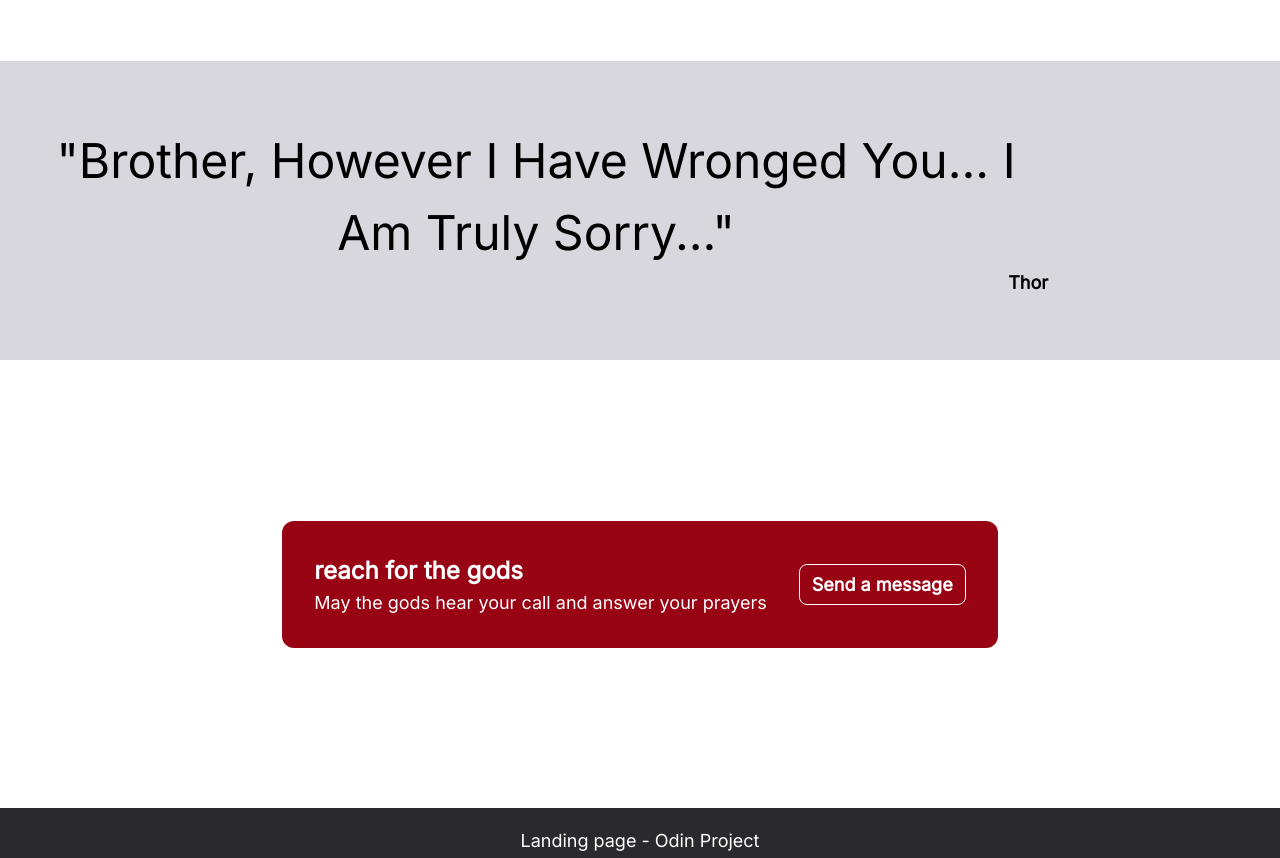
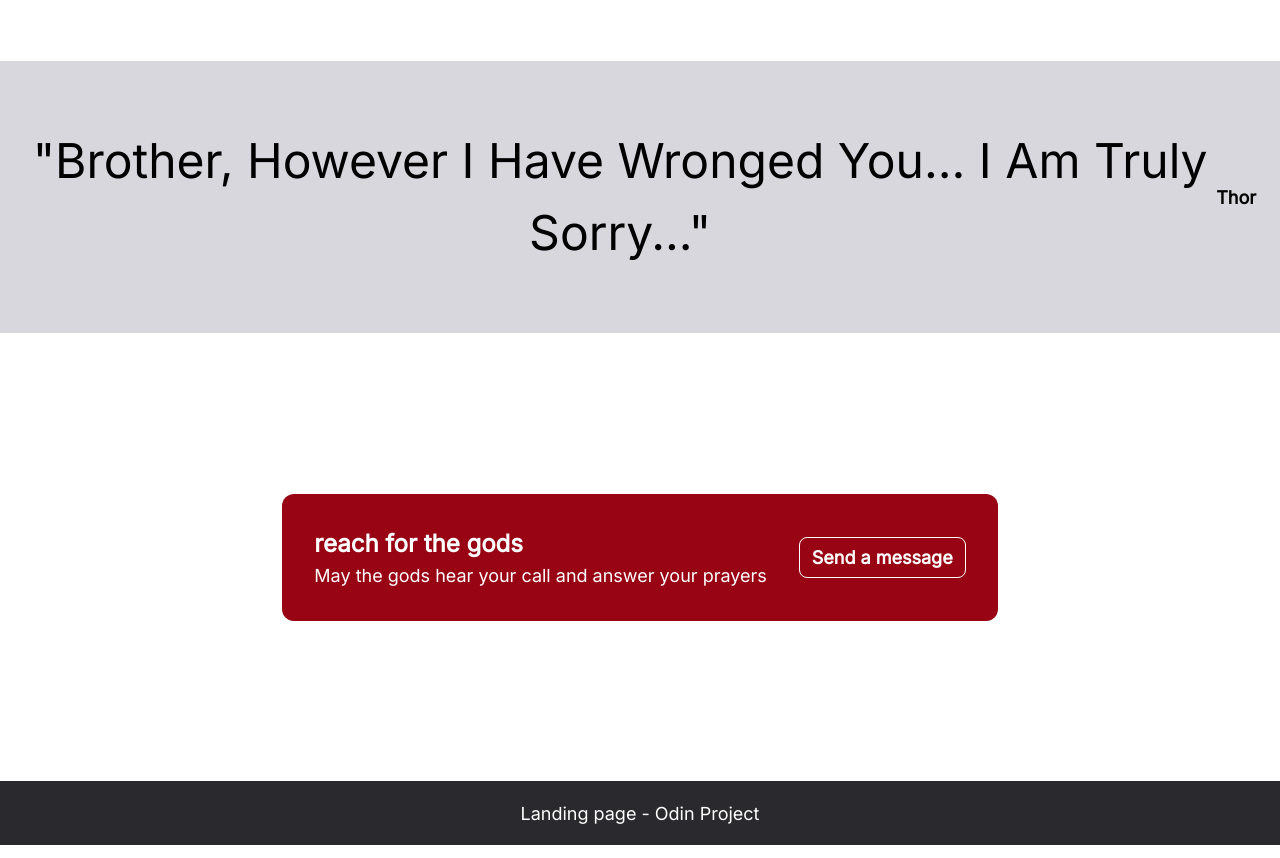
Before and after one commit to Jeremie-R/OdenProject, a plain HTML site: page LandingPage/index.html in a window 1280 px wide. Shown: the part 1288-2146 px from the top of the page. Drawn offline with Linux system fonts and the light colour scheme.

Commit message:
trying to align the quote text

```diff
--- a/LandingPage/styles.css
+++ b/LandingPage/styles.css
@@ -141,13 +141,16 @@ button {
 .quote {
     padding: 64px 24px;
     background: #D8D7DD;
+    display: flex;
+    justify-content: center;
+    align-items: center;
 }
 
 .quote p {
     font-size: 48px;
     font-weight: 300;
     text-align: center;
-    max-width: 1024px;
+
 }
 
 #author {
```
